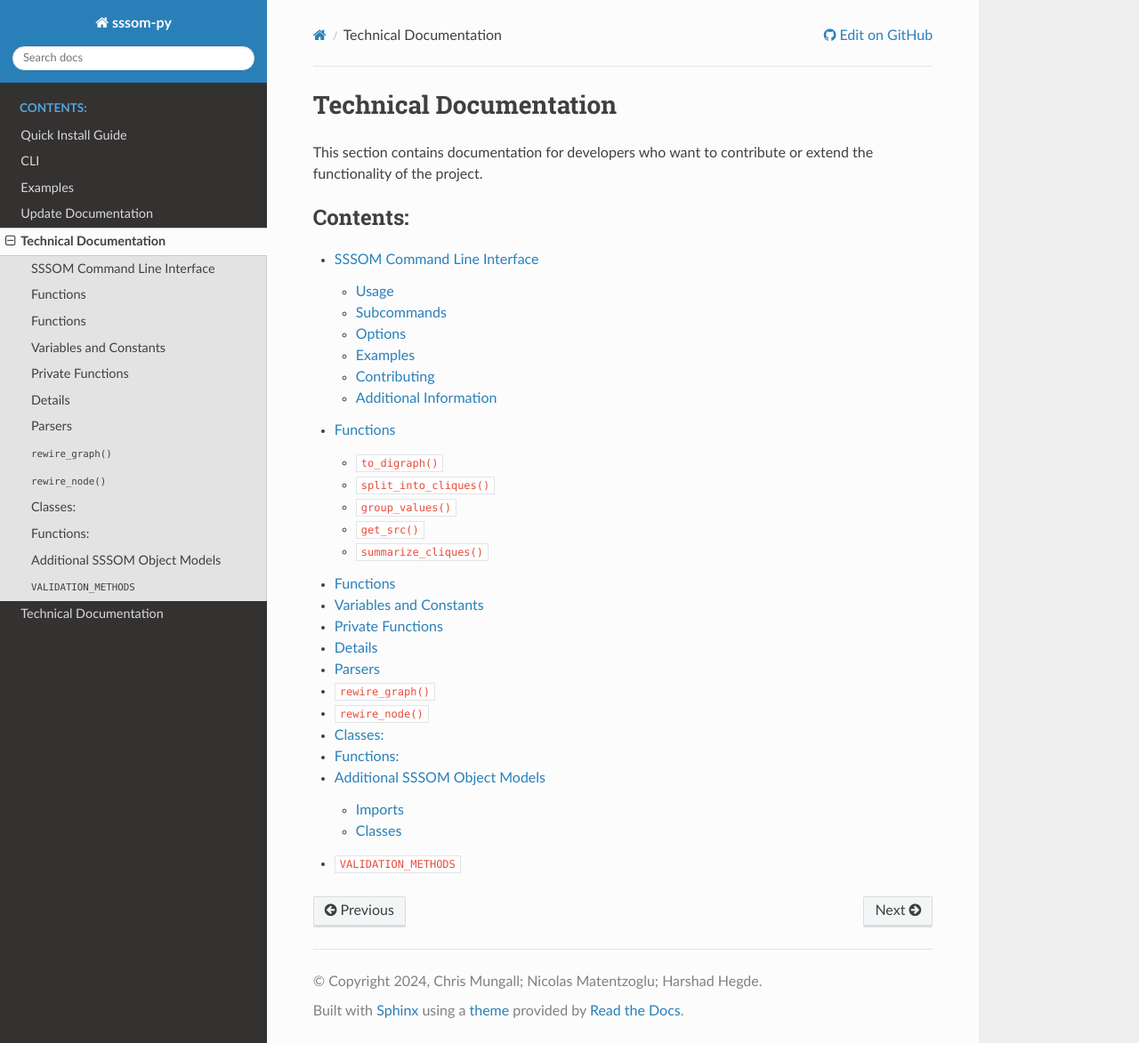
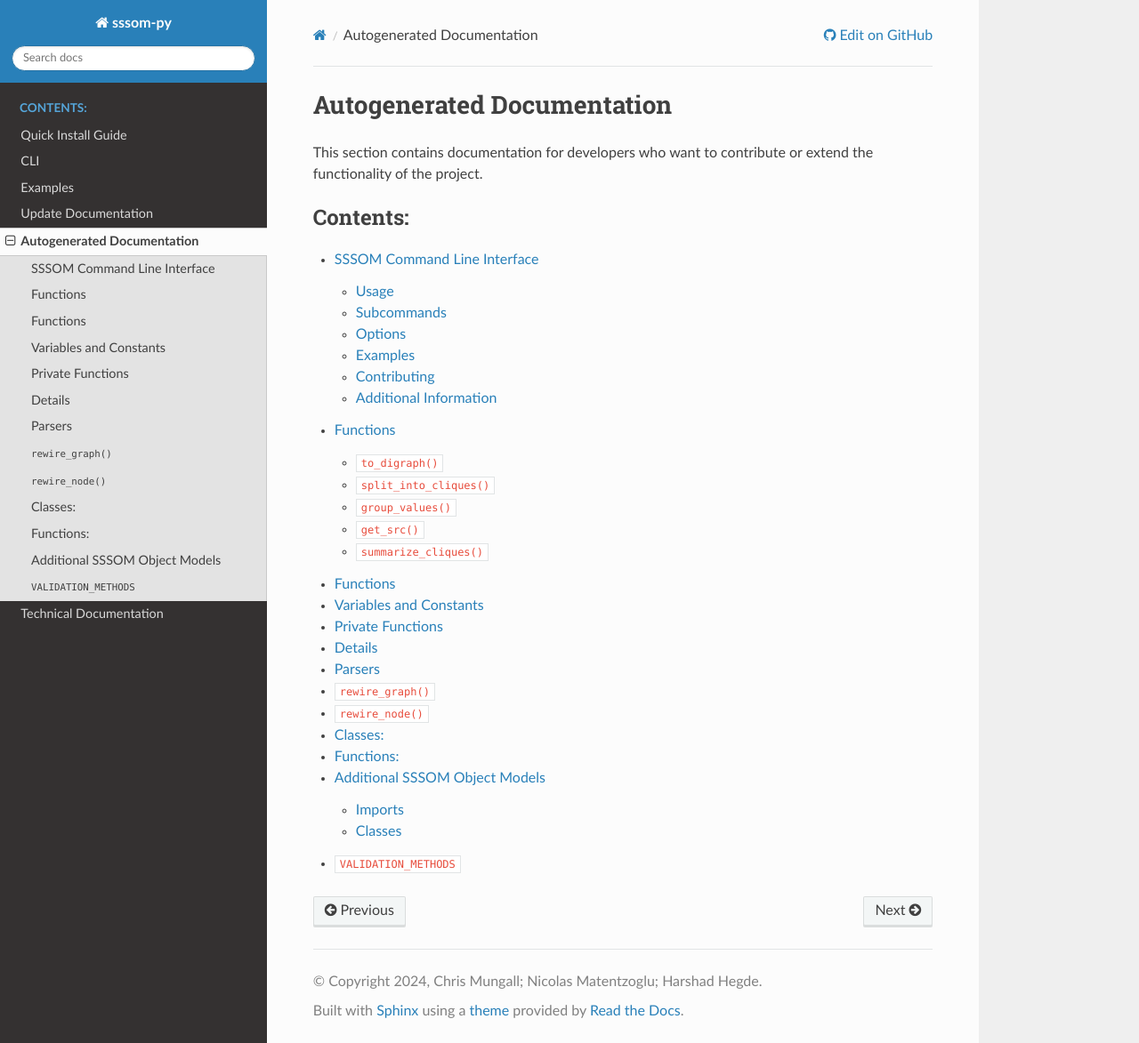
Before and after one commit to mapping-commons/sssom-py, a Sphinx documentation site: the page built from docs/technical_docs/technical.rst, in a window 1280 px wide and 1173 px high. Shown: the whole window at 89% size. Built offline with Sphinx 7.4.7 and the Read the Docs theme 2.0.0, drawn with Linux system fonts in a browser that asks for light colours.

Commit message:
adjustments

````diff
--- a/docs/technical_docs/parsers.rst
+++ b/docs/technical_docs/parsers.rst
@@ -1,4 +1,3 @@
-```
 .. _Parsers:
 
 Parsers
@@ -59,4 +58,3 @@ Parsers
 .. autofunction:: _ensure_valid_mapping_from_dict
 
 .. autofunction:: _add_valid_mapping_to_list
-```
--- a/docs/technical_docs/rdf_util.rst
+++ b/docs/technical_docs/rdf_util.rst
@@ -1,4 +1,4 @@
-.. py:module:: <module_name>
+.. _rdf_util:
 .. py:function:: rewire_graph(g: Graph, mset: MappingSetDataFrame, subject_to_object: bool = True, precedence: Optional[List[str]] = None) -> int:
 
    This function rewrites an RDF Graph by replacing nodes using equivalence mappings provided in a MappingSetDataFrame. The function can either map from subject to object (default behavior) or from object to subject. In case of ambiguity, precedence can be defined with a list of prefixes.
--- a/docs/technical_docs/sparql_util.rst
+++ b/docs/technical_docs/sparql_util.rst
@@ -1,4 +1,3 @@
-```
 The module provides utilities for querying mappings from a SPARQL endpoint. It uses the SPARQLWrapper to interact with the SPARQL endpoint and pandas library for data manipulation. It also uses the RDFLib library for handling RDF.
 
 Classes:
@@ -31,5 +30,3 @@ Functions:
 .. autofunction:: query_mappings
 
     This function takes an EndpointConfig instance as an argument and returns a MappingSetDataFrame containing the query results. It constructs a SPARQL query based on the configuration and executes it against the endpoint. If the 'include_object_labels' flag is set, the query includes labels for the objects. The function logs the SPARQL query and converts the results into a pandas DataFrame.
-
-```
--- a/docs/technical_docs/sssom_document.rst
+++ b/docs/technical_docs/sssom_document.rst
@@ -1,6 +1,3 @@
-The following documentation is written in reStructuredText (RST) format compatible with Sphinx.
-
-```
 .. _additional-sssom-object-models:
 
 Additional SSSOM Object Models
@@ -45,6 +42,3 @@ Classes
         This is a property of the MappingSetDocument class. It returns a
         dictionary representing a prefix map. This map is derived from the
         converter's bimap attribute.
-```
-
-This documentation provides a clear explanation of the code, including its purpose, imports, and classes. The `MappingSetDocument` class, its attributes, and properties are also explained in detail.
--- a/docs/technical_docs/technical.rst
+++ b/docs/technical_docs/technical.rst
@@ -1,6 +1,6 @@
-.. _technical-docs:
+.. _autogenerated-docs:
 
-Technical Documentation
+Autogenerated Documentation
 ========================
 
 This section contains documentation for developers who want to contribute or extend the functionality of the project.
--- a/docs/technical_docs/validators.rst
+++ b/docs/technical_docs/validators.rst
@@ -1,4 +1,3 @@
-```
 .. module:: Validators
    :synopsis: A module for validating various schema types.
 
@@ -37,4 +36,3 @@
 .. data:: VALIDATION_METHODS
    :annotation: Mapping[SchemaValidationType, Callable]
    :value: A mapping of different validation methods for different schema types.
-```
````
